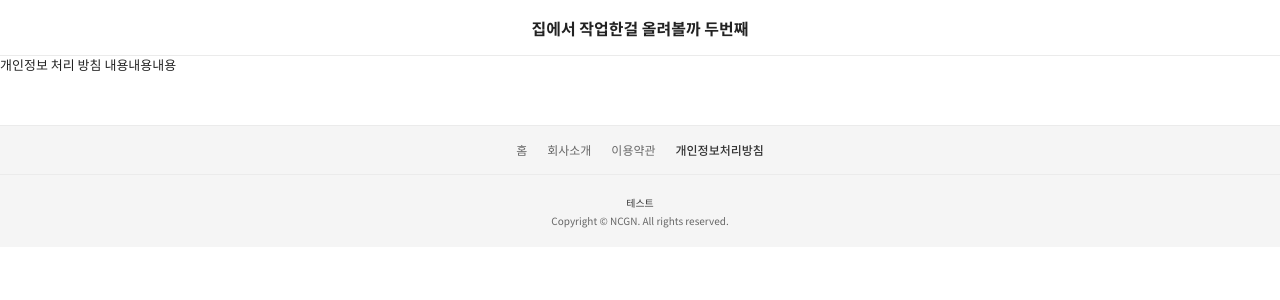
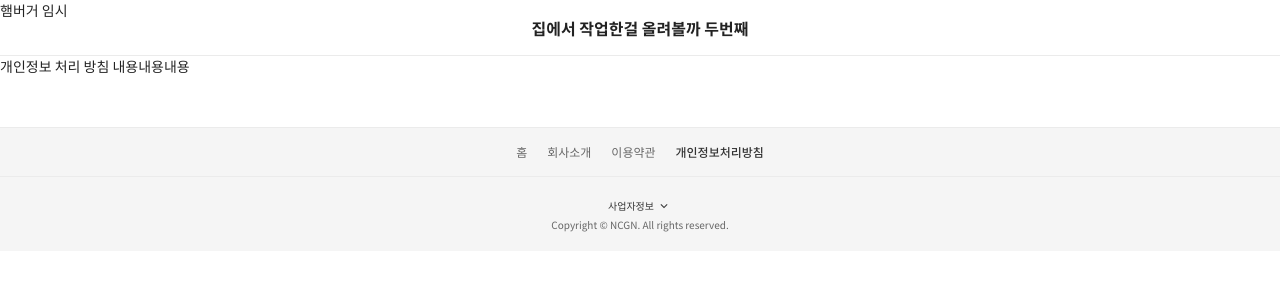
Before and after one commit to gaessamzie/vue-im, a Vue app: page /privacy in a window 1280 px wide. Shown: the top 300 px of the page. Built offline with nearby package versions, Linux system fonts and the light colour scheme.

Commit message:
home work3

```diff
--- a/src/App.vue
+++ b/src/App.vue
@@ -1,6 +1,7 @@
 <template>
   <div id="app">
     <Header></Header>
+    <Aside></Aside>
     <main class="container">
       <router-view></router-view>
     </main>
@@ -10,20 +11,23 @@
 
 <script>
 import Header from './components/Header.vue';
+import Aside from './components/Aside.vue';
 import Footer from './components/Footer.vue';
 
 export default {
   name: 'App',
   components: {
-    Header, Footer
+    Header, Aside, Footer
   }
 }
 </script>
 
 <style lang="scss">
+@import '@/assets/scss/base/init';
 @import '@/assets/scss/base/fonts';
 @import '@/assets/scss/base/normalize';
 @import '@/assets/scss/base/reset';
+@import '@/assets/scss/base/mixin';
 @import '@/assets/scss/base/typography';
 @import '@/assets/scss/layout/container';
 </style>
--- a/src/assets/scss/base/fonts.scss
+++ b/src/assets/scss/base/fonts.scss
@@ -1,5 +1,3 @@
-@charset "utf-8";
-
 @font-face {
 	font-family:'Noto Sans KR';
 	font-style:normal;
--- /dev/null
+++ b/src/assets/scss/base/init.scss
@@ -0,0 +1 @@
+@charset "utf-8";
--- a/src/assets/scss/base/typography.scss
+++ b/src/assets/scss/base/typography.scss
@@ -1 +1,5 @@
-@mixin head1{font-size:16px;line-height:1.5;font-weight:700}
+@mixin text-default{font-size:14px;color:#222;line-height:1.5;font-weight:400;font-family:'Noto Sans KR',Apple Gothic,Droid Sans,sans-serif}
+
+@mixin text-normal{font-size:14px;line-height:1.5;font-weight:400}
+
+@mixin text-head1{font-size:16px;line-height:1.5;font-weight:700}
--- /dev/null
+++ b/src/assets/scss/components/aside.scss
@@ -0,0 +1 @@
+.aside{position:fixed;top:0;left:0;z-index:200;width:100%;}
--- a/src/assets/scss/components/footer.scss
+++ b/src/assets/scss/components/footer.scss
@@ -5,7 +5,10 @@
     &__item strong{color:#333;font-weight:500;}
 }
 .information{padding:20px 0 9px;text-align:center;border-top:1px solid #ebebeb;
-    &__adr-button{display:inline-block;vertical-align:top;font-size:10px;color:#333;line-height:1.4;cursor:pointer;border:none;background:none;}
+    &__adr-button{display:inline-block;padding:2px;vertical-align:top;font-size:10px;color:#333;line-height:1.4;cursor:pointer;border:none;background:none;}
+    &__adr-button:after{content:"";display:inline-block;width:16px;height:16px;margin:-1px 0 -1px 2px;vertical-align:top;background:url(~@/assets/images/common/ic_arrow16.png) center center no-repeat;background-size:16px 16px;}
+    &__adr-button--active{display:inline-block;padding:2px;vertical-align:top;font-size:10px;color:#333;line-height:1.4;cursor:pointer;border:none;background:none;}
+    &__adr-button--active:after{content:"";display:inline-block;width:16px;height:16px;margin:-1px 0 -1px 2px;transform:rotate(180deg);vertical-align:top;background:url(~@/assets/images/common/ic_arrow16.png) center center no-repeat;background-size:16px 16px;}
     &__adr-detail{padding:0 0 10px;font-size:10px;color:#666;line-height:1.6;}
     &__copy{padding:0 0 10px;font-size:10px;color:#666;line-height:1.4;}
 }
--- a/src/assets/scss/components/header.scss
+++ b/src/assets/scss/components/header.scss
@@ -1,4 +1,4 @@
 .header{position:fixed;top:0;left:0;z-index:100;width:100%;height:24px;padding:16px 0;text-align:center;background:white;
-    &__title{@include head1;}
+    &__title{@include text-head1;}
 }
 .header:after{content:"";position:absolute;bottom:0;left:0;width:100%;height:1px;background:#ebebeb;}
--- a/src/assets/scss/layout/container.scss
+++ b/src/assets/scss/layout/container.scss
@@ -1,3 +1,3 @@
-body{min-width:280px;font-size:13px;color:#222;line-height:1.45;font-weight:400;font-family:'Noto Sans KR',Apple Gothic,Droid Sans,sans-serif;}
+body{min-width:280px;@include text-default;}
 #app{position:relative;}
 .container{clear:both;padding:0 0 50px;border-top:56px solid transparent;}
--- /dev/null
+++ b/src/components/Aside.vue
@@ -0,0 +1,15 @@
+<template>
+    <aside class="aside">
+        햄버거 임시
+    </aside>
+</template>
+
+<script>
+export default {
+
+}
+</script>
+
+<style lang="scss" scoped>
+@import '@/assets/scss/components/aside';
+</style>
--- a/src/components/Footer.vue
+++ b/src/components/Footer.vue
@@ -7,7 +7,7 @@
             <li class="menu__item"><router-link to="/privacy"><strong>개인정보처리방침</strong></router-link></li>
 		</ul>
         <div class="information">
-            <button class="information__adr-button" v-bind:class="{active:address_sh}" v-on:click="address_sh=!address_sh">테스트</button>
+            <button v-bind:class="[address_sh ? 'information__adr-button--active' : 'information__adr-button']" v-on:click="address_sh =! address_sh">사업자정보</button>
             <address class="information__adr-detail" v-show="address_sh">
                 대표 : 신대표<br />
                 서울 성동구 아차산로17길<br />
--- a/vue.config.js
+++ b/vue.config.js
@@ -3,6 +3,7 @@ module.exports = {
         loaderOptions: {
             sass: {
                 additionalData: `
+                    @import "@/assets/scss/base/mixin.scss";
                     @import "@/assets/scss/base/typography.scss";
                 `
             }
```
Also changed, not shown: src/assets/images/common/ic_arrow16.png (added), src/assets/scss/base/mixin.scss (added), 1 other file (tests, documents, lock files or other folders).
